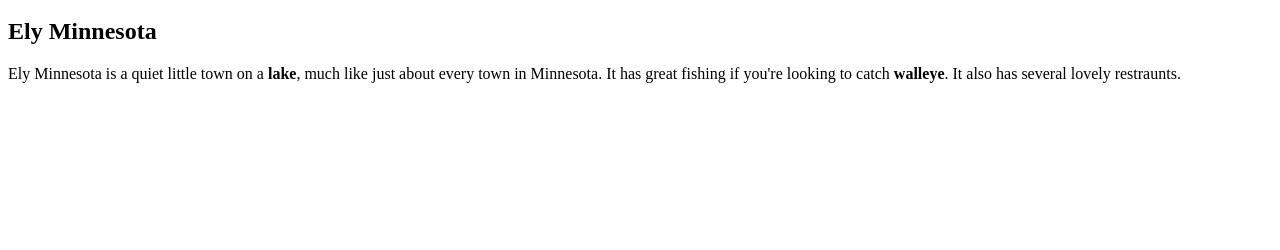
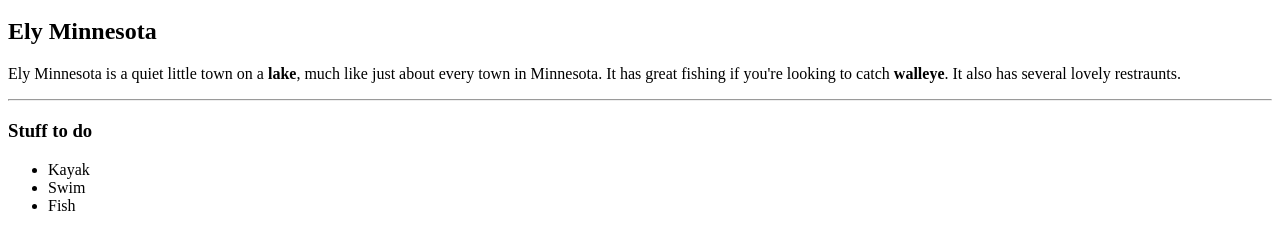
Before and after one commit to 44-563-WebApps-F23/44563-webapps-f23-assignment3-KnoxxsGold, a plain HTML site: page index.html in a window 1280 px wide. Shown: the part 48-298 px from the top of the page. Drawn offline with Linux system fonts and the light colour scheme.

Commit message:
Added bulleted list

```diff
--- a/index.html
+++ b/index.html
@@ -5,6 +5,14 @@
     <p>Ely Minnesota is a quiet little town on a <strong>lake</strong>, much like just about every town in Minnesota.
         It has great fishing if you're looking to catch <strong>walleye</strong>. It also has several lovely restraunts.
     </p>
+    <hr></hr>
+    <body><h3>Stuff to do</h3></body>
+    <p>
+        <ul>
+            <li>Kayak</li>
+            <li>Swim</li>
+            <li>Fish</li>
+        </ul>
 
-
+    </p>
     </html>
```
